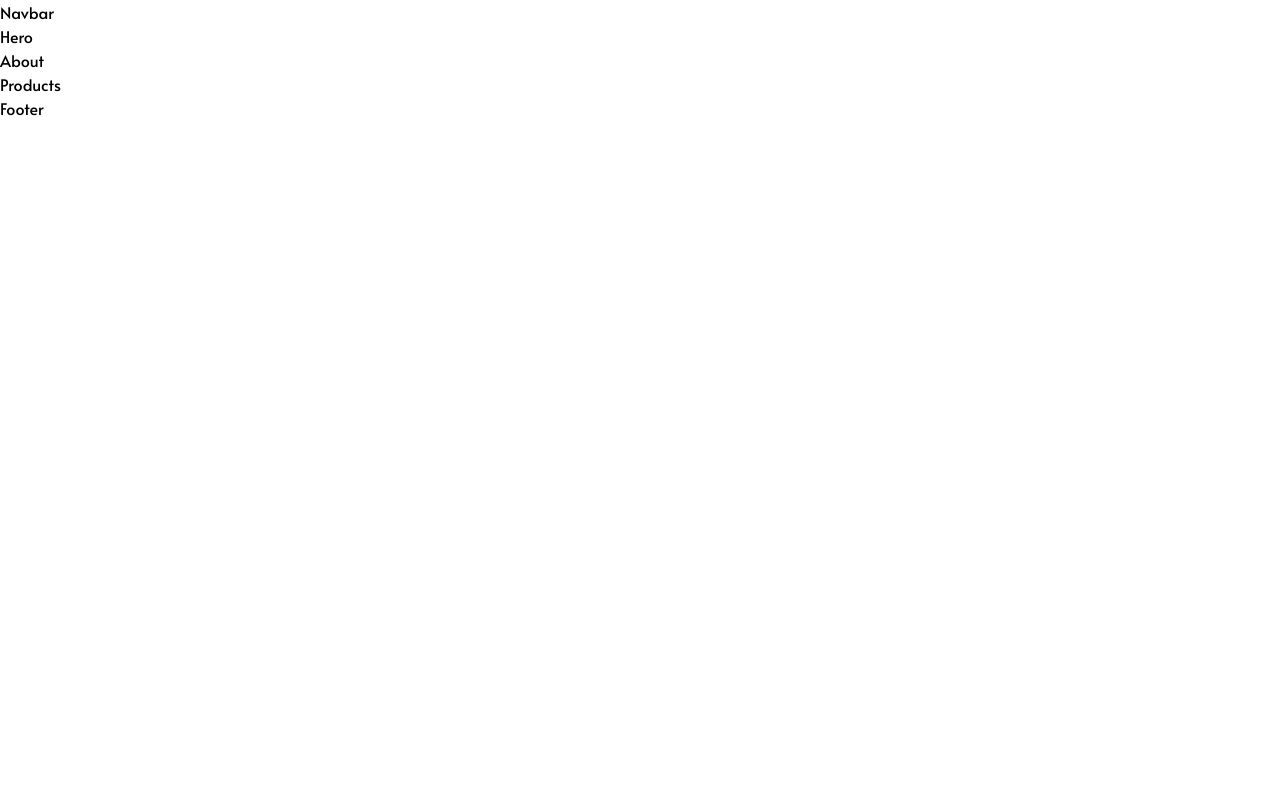
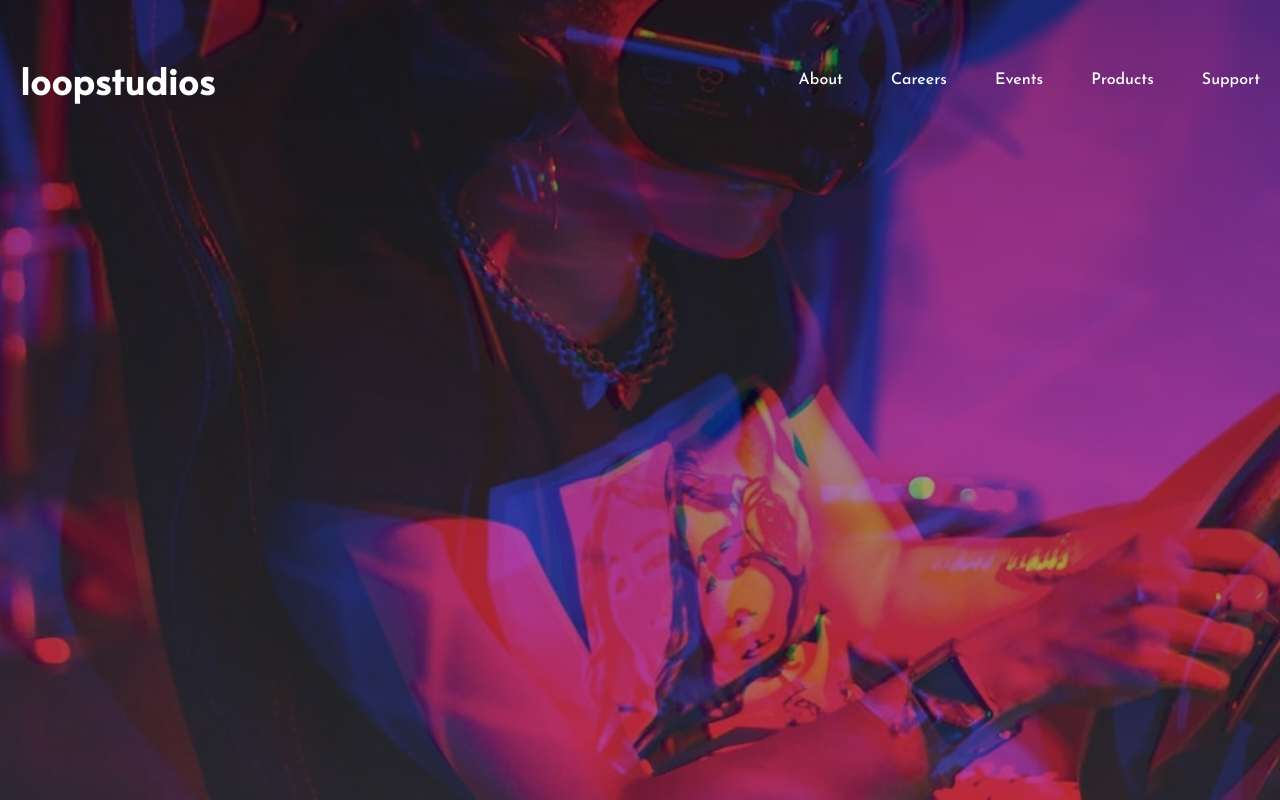
Before and after one commit to MIKOXO/LoopStudios, a React (Vite) app: page / in a window 1280 px wide. Built offline with nearby package versions, Linux system fonts and the light colour scheme.

Commit message:
Navbar completed

```diff
--- a/src/components/Navbar.jsx
+++ b/src/components/Navbar.jsx
@@ -1,7 +1,66 @@
-import React from "react";
+import React, { useState } from "react";
+import { FaBars, FaTimes } from "react-icons/fa";
 
 const Navbar = () => {
-  return <div>Navbar</div>;
+  const [isOpen, setIsOpen] = useState(false);
+
+  return (
+    <header className="container mx-auto p-5">
+      <div className="flex flex-row justify-between items-center lg:mt-10">
+        {/* Logo */}
+        <div>
+          <h1 className="text-White text-2xl font-bold font-alata tracking-wide sm:text-4xl">
+            loopstudios
+          </h1>
+        </div>
+
+        {/* Links */}
+        <div className="hidden text-White font-josefin items-center gap-12 lg:flex lg:flex-row">
+          <a className="link">About</a>
+          <a className="link">Careers</a>
+          <a className="link">Events</a>
+          <a className="link">Products</a>
+          <a className="link">Support</a>
+        </div>
+
+        {/* Hamburger Menu */}
+        <div
+          className="cursor-pointer lg:hidden"
+          onClick={() => setIsOpen(!isOpen)}
+        >
+          {isOpen ? (
+            <FaTimes size={25} color="#fff" />
+          ) : (
+            <FaBars size={25} color="#fff" />
+          )}
+          <div
+            className={`${
+              isOpen ? "absolute" : "hidden"
+            } bg-Black w-full h-screen top-0 left-0 z-10 overflow-hidden`}
+          >
+            <div className="flex flex-row justify-between items-center p-5">
+              <h1 className="text-White text-2xl font-bold font-alata tracking-wide sm:text-4xl">
+                loopstudios
+              </h1>
+              <div
+                className="cursor-pointer"
+                onClick={() => setIsOpen(!isOpen)}
+              >
+                <FaTimes size={25} color="#fff" />
+              </div>
+            </div>
+            <div className="flex flex-col items-left ml-5 justify-center h-full gap-8 text-White font-josefin text-2xl">
+              <a className="link">About</a>
+              <a className="link">Careers</a>
+              <a className="link">Events</a>
+              <a className="link">Products</a>
+              <a className="link">Support</a>
+            </div>
+          </div>
+        </div>
+      </div>
+    </header>
+  );
 };
 
 export default Navbar;
--- a/src/index.css
+++ b/src/index.css
@@ -4,3 +4,39 @@
 @tailwind base;
 @tailwind components;
 @tailwind utilities;
+
+.link {
+  @apply relative text-white font-medium cursor-pointer after:content-[''] after:absolute after:left-1/2 after:-translate-x-1/2 after:bottom-0 after:w-1/2 after:h-0.5 after:bg-white after:scale-x-0 hover:after:scale-x-100 after:origin-left after:transition-transform after:duration-300;
+}
+
+@media (max-width: 767px) {
+  .head {
+    background: linear-gradient(
+        180deg,
+        rgba(8, 5, 5, 0.5),
+        rgba(34, 34, 34, 0.3)
+      ),
+      url("./assets/mobile/image-hero.jpg");
+    background-position: center;
+    background-size: cover;
+    background-repeat: no-repeat;
+    height: 100vh;
+    width: 100%;
+  }
+}
+
+@media (min-width: 768px) {
+  .head {
+    background: linear-gradient(
+        180deg,
+        rgba(8, 5, 5, 0.5),
+        rgba(34, 34, 34, 0.3)
+      ),
+      url("./assets/desktop/image-hero.jpg");
+    background-position: center;
+    background-size: cover;
+    background-repeat: no-repeat;
+    height: 100vh;
+    width: 100%;
+  }
+}
--- a/src/sections/Home.jsx
+++ b/src/sections/Home.jsx
@@ -8,11 +8,13 @@ import Footer from "../components/Footer";
 const Home = () => {
   return (
     <>
-      <Navbar />
-      <Hero />
+      <header className="head">
+        <Navbar />
+      </header>
+      {/* <Hero />
       <About />
       <Products />
-      <Footer />
+      <Footer /> */}
     </>
   );
 };
--- a/tailwind.config.js
+++ b/tailwind.config.js
@@ -10,8 +10,8 @@ export default {
       },
     },
     fontFamily: {
-      sans: ["Alata", "sans-serif"],
-      sans2: ["Josefin Sans", "sans-serif"],
+      alata: ["Alata", "sans-serif"],
+      josefin: ["Josefin Sans", "sans-serif"],
     },
   },
   plugins: [],
```
